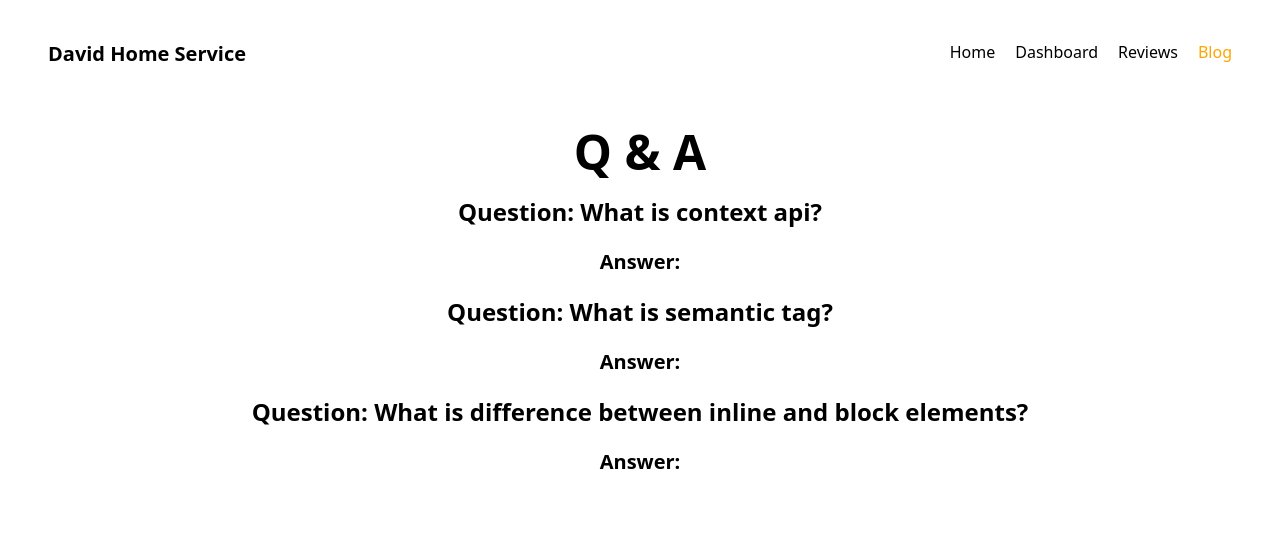
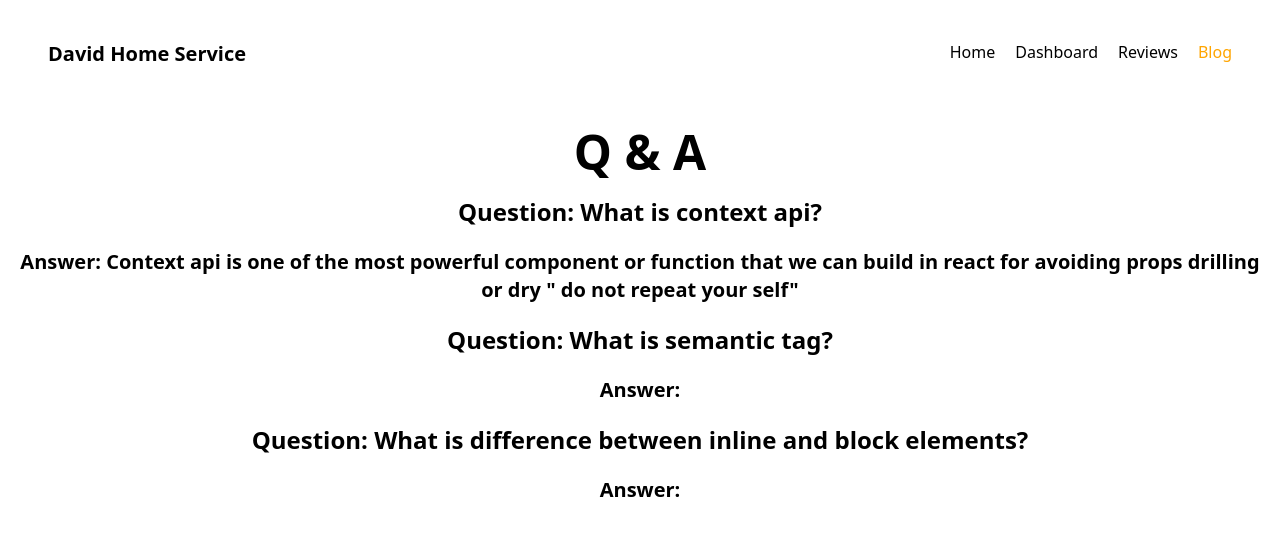
Before and after one commit to Neelporos/-product-analysis-website-assingment, a React (Create React App) app: page /Blog in a window 1280 px wide. Shown: the top 536 px of the page. Built offline with nearby package versions, Linux system fonts and the light colour scheme.

Commit message:
Answeer Added To Blog Section

```diff
--- a/src/component/Blog/Blog.js
+++ b/src/component/Blog/Blog.js
@@ -5,7 +5,7 @@ const Blog = () => {
         <div>
             <h2 className='text-5xl text-center font-bold m-5'>Q & A</h2>
             <h3 className='text-2xl text-center font-bold m-5'>Question: What is context api?</h3>
-            <p className='text-xl text-center font-bold m-5'>Answer: </p>
+            <p className='text-xl text-center font-bold m-5'>Answer: Context api is one of the most powerful component or function that we can build in react for avoiding props drilling or dry " do not repeat your self" </p>
             <h3 className='text-2xl text-center font-bold m-5'>Question: What is semantic tag?</h3>
             <p className='text-xl text-center font-bold m-5'>Answer: </p>
             <h3 className='text-2xl text-center font-bold m-5'>Question: What is difference between inline and block elements?</h3>
--- a/src/component/Dashboard/Dashboard.js
+++ b/src/component/Dashboard/Dashboard.js
@@ -43,7 +43,7 @@ const Dashboard = () => {
     ]
 
     return (
-        <div className='flex justify-center gap-10'>
+        <div className=' grid grid-cols-1 md:grid-cols-2 justify-items-center'>
             <LineChart width={400} height={250} data={data}>
                 <Line type="monotone" dataKey="investment" stroke="#8884d8" />
                 <Line type="monotone" dataKey="sell" stroke="#8884d8" />
```
